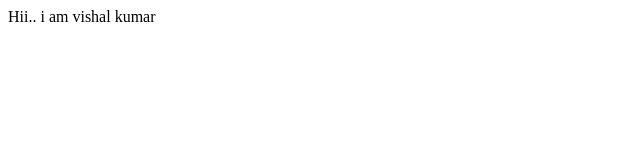
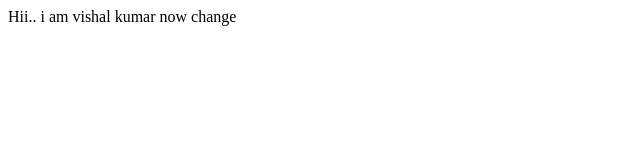
Before and after one commit to vishalkumar1007/Git-learning, a plain HTML site: page index.html in a window 1280 px wide. Shown: the full height of the page, 0-640 px from the left. Drawn offline with Linux system fonts and the light colour scheme.

Commit message:
change by vishal kumar

```diff
--- a/index.html
+++ b/index.html
@@ -7,6 +7,6 @@
     <title>Document</title>
 </head>
 <body>
-    Hii.. i am vishal kumar
+    Hii.. i am vishal kumar now change
 </body>
 </html>
```
